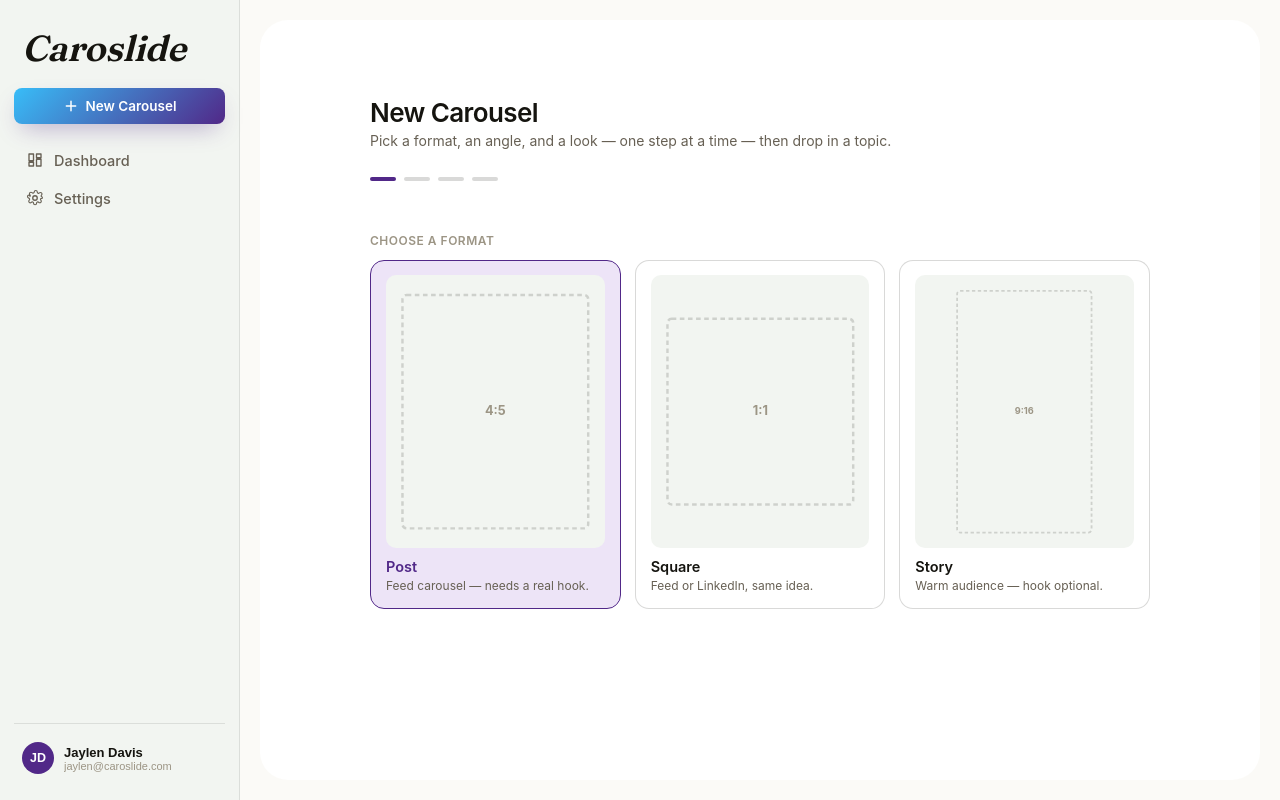
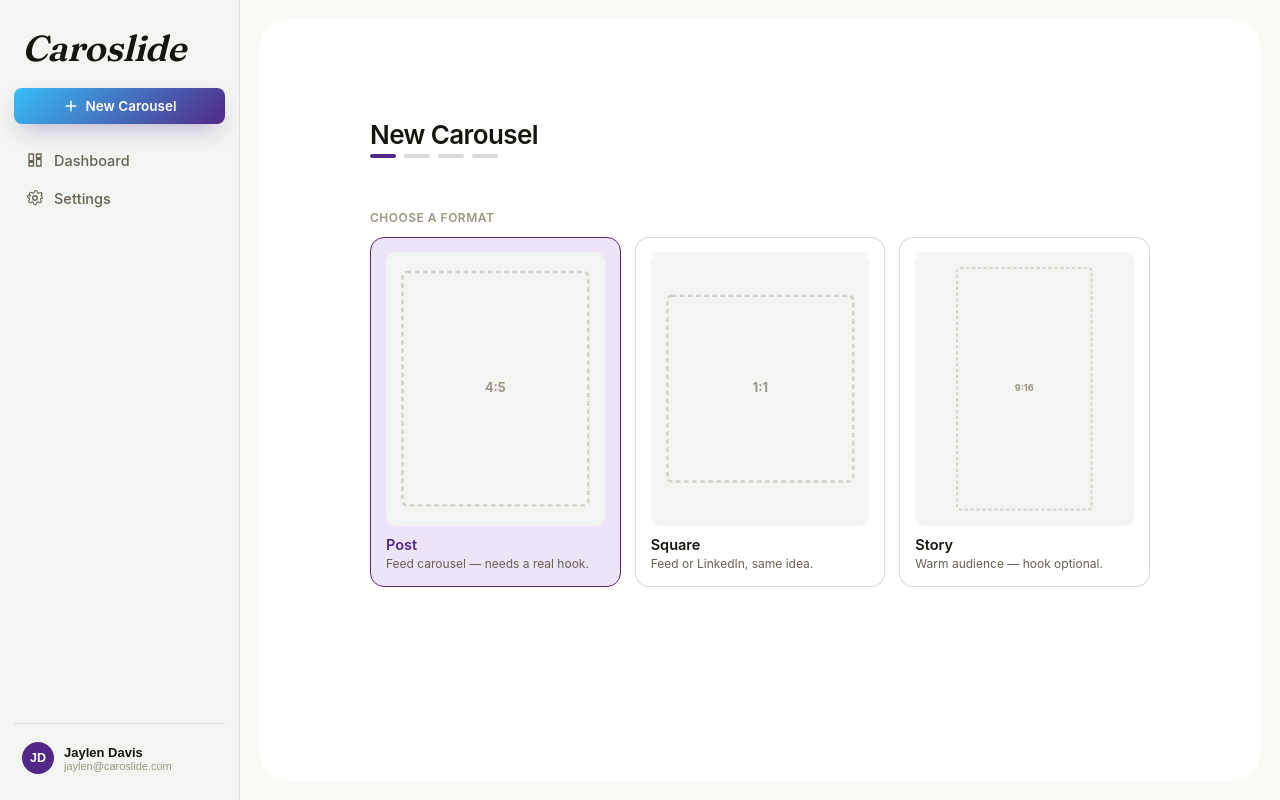
Before and after one commit to jaylenmareko/caroslide-app, a Next.js app: page /preview/new in a window 1280 px wide. Built offline with nearby package versions, Linux system fonts and the light colour scheme.

Commit message:
Remove wizard subtitle -- Jaylen: making things too cluttered
The step labels ("Choose a format" etc.) and now the mockup visuals
already say what's happening at each step; the explanatory subtitle
under the H1 was redundant clutter on top of that.

```diff
--- a/src/components/NewCarouselWizard.tsx
+++ b/src/components/NewCarouselWizard.tsx
@@ -244,7 +244,6 @@ export default function NewCarouselWizard({ hasBrandKit }: { hasBrandKit: boolea
   return (
     <section className="new-section wrap">
       <h1>New Carousel</h1>
-      <p className="lede">Pick a format, an angle, and a look — one step at a time — then drop in a topic.</p>
 
       <div className="wizard-progress">
         <span className={`wp-dot${step === 0 ? ' active' : ''}${step > 0 ? ' done' : ''}`} />
```
